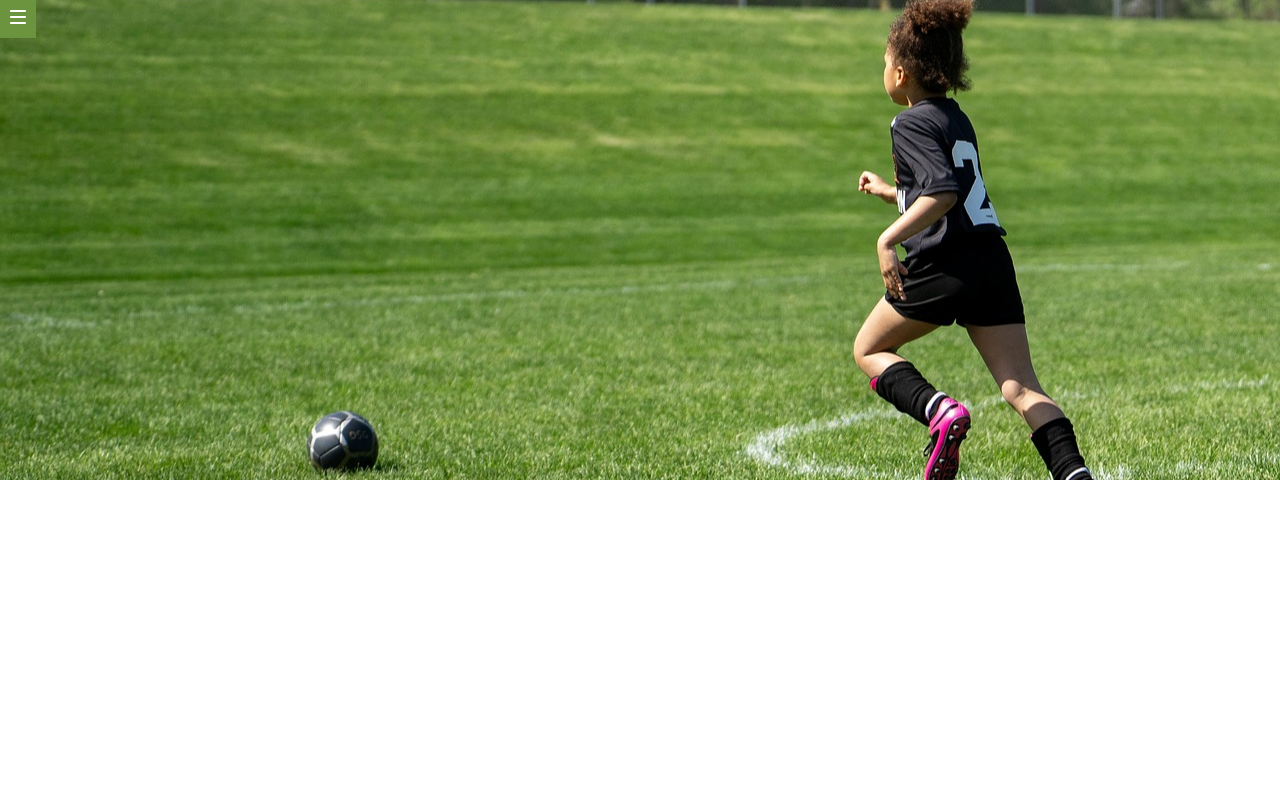
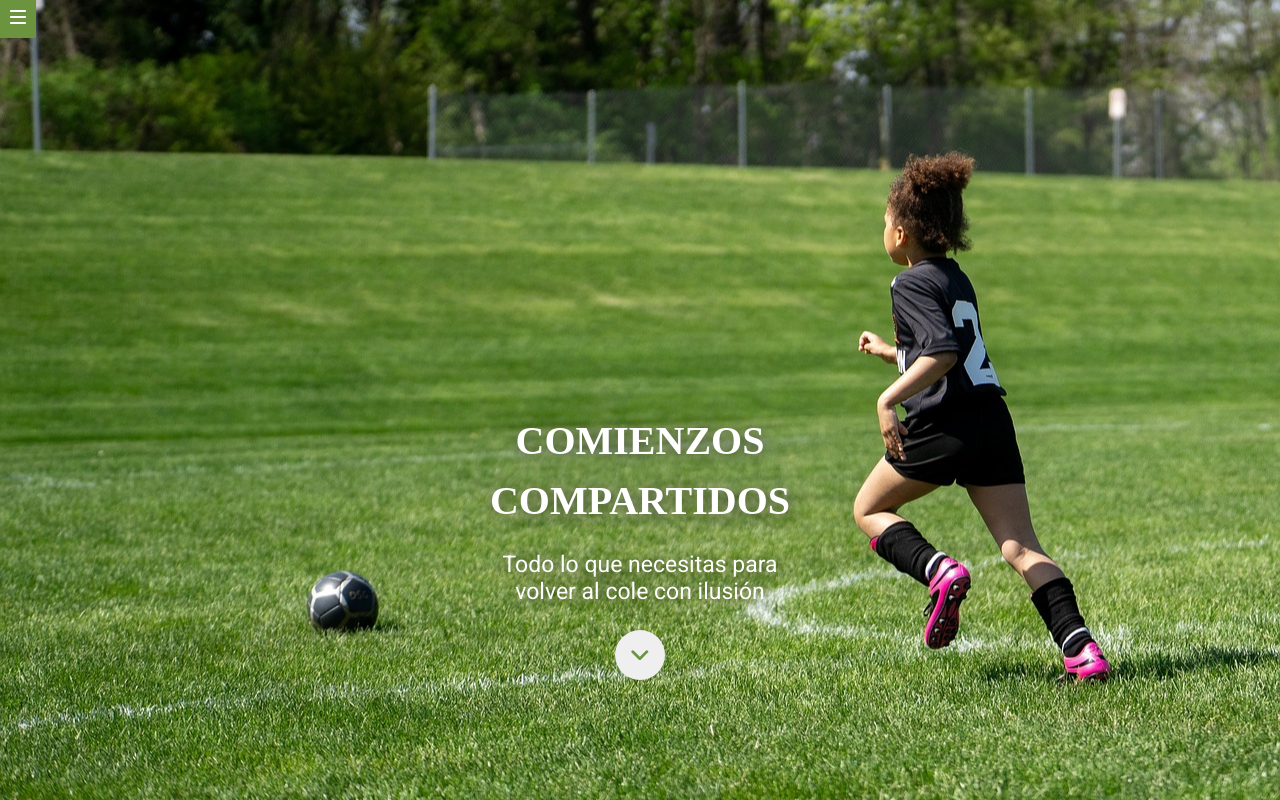
Before and after one commit to Adalab/modulo-1-evaluacion-final-YesseniaColocho, a website built with Vite: page src/index.html in a window 1280 px wide. Built offline with nearby package versions, Linux system fonts and the light colour scheme.

Commit message:
changes header

```diff
--- a/src/index.html
+++ b/src/index.html
@@ -5,6 +5,9 @@
     <meta name="viewport" content="width=device-width, initial-scale=1" />
     <title>Proyecto M1 Yessenia Colocho</title>
     <link rel="stylesheet" href="scss/main.scss" />
+    <link rel="preconnect" href="https://fonts.googleapis.com">
+<link rel="preconnect" href="https://fonts.gstatic.com" crossorigin>
+<link href="https://fonts.googleapis.com/css2?family=Roboto:ital,wght@0,100;0,300;0,400;0,500;0,700;0,900;1,100;1,300;1,400;1,500;1,700;1,900&display=swap" rel="stylesheet">
   </head>
 
   <body>
--- a/src/partials/header.html
+++ b/src/partials/header.html
@@ -1,6 +1,18 @@
 <header class="header">
-<a class="image-element" href="https://adalab.es"><img src="/images/ico-menu.svg"/></a>
+  <a class="image-element" href="https://adalab.es"
+    ><img src="/images/ico-menu.svg"
+  /></a>
 
-<div class="background_image"></div>
+  <section class="hero">
+    <div class="hero__container">
+        <h1>COMIENZOS <br> COMPARTIDOS</h1>
 
+        <section class="hero__texto_container">
+            Todo lo que necesitas para <br> volver al cole con ilusión
+        </section>
+
+        <button class="button-arrow"><img src="/images/ico-scroll-down.svg"
+          /></button>
+    </div>
+  </section>
 </header>
--- a/src/scss/core/_reset.scss
+++ b/src/scss/core/_reset.scss
@@ -7,3 +7,6 @@ body{
   margin: 0;
   padding: 0;
 }
+button{
+  border: none;
+}
--- a/src/scss/core/_variables.scss
+++ b/src/scss/core/_variables.scss
@@ -0,0 +1 @@
+$fontRoboto:"Roboto", sans-serif;
--- a/src/scss/layout/_header.scss
+++ b/src/scss/layout/_header.scss
@@ -3,10 +3,44 @@
   padding: 10px;
   position: fixed;
 }
-.background_image{
-    background: url(/images/cover.jpeg);
-    height: 60vh;
-    background-position: right;
-    background-size: cover;
+.hero {
+  background: url(/images/cover.jpeg);
+  height: 100vh;
+  background-position: 87%;
+  background-size: cover;
+  &__container {
+    position: absolute;
+    bottom: 0;
+    display: flex;
+    flex-direction: column;
+    align-items: center;
+    width: 100%;
+    padding-bottom: 120px;
 
+  }
+  &__texto_container {
+    color: white;
+    text-shadow: 2px 2px 15px rgb(78, 78, 78);
+    font-size: 23px;
+    font-family: $fontRoboto;
+    padding-bottom: 25px;
+    text-align: center;
+  }
 }
+h1 {
+  color: white;
+  font-size: 40px;
+  text-align: center;
+  line-height: 1.5;
+  text-shadow: 2px 2px 15px rgb(78, 78, 78);
+  padding-bottom: 20px;
+}
+.button-arrow {
+  display: flex;
+  align-items: center;
+  justify-content: center;
+  border-radius: 100%;
+  height: 50px;
+  width: 50px;
+  font-size: 40px;
+}
```
